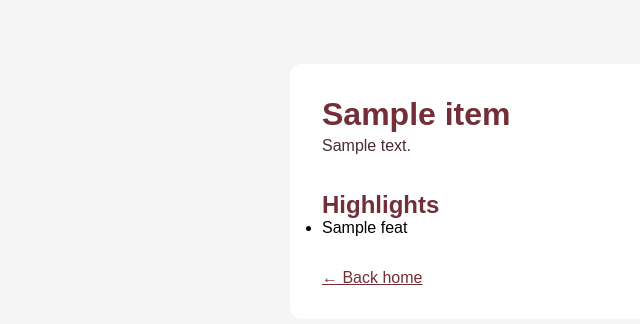
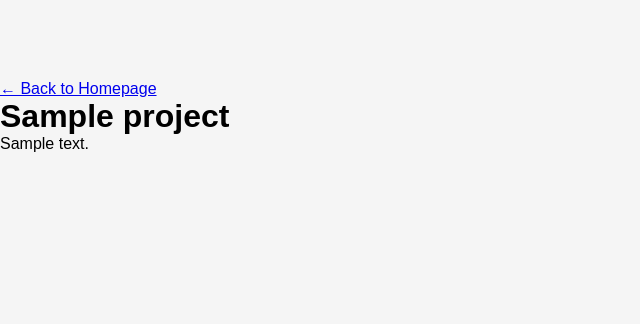
Before and after one commit to DrinAsani/hepa-website, a Flask app: template hepa-website/templates/project_detail.html in a window 1280 px wide. Shown: the top 324 px of the page, without its empty margins (0-640 px from the left). Run offline with Flask 3, Linux system fonts and the light colour scheme; the template is opened without the code that fills it: most values are stand-ins (such as "Sample title", 1, 10 or a date in 2020); parts of the project's set-up code (start-up, migrations or seed data) failed here and were passed over.

Commit message:
Update project_detail.html

```diff
--- a/hepa-website/templates/project_detail.html
+++ b/hepa-website/templates/project_detail.html
@@ -2,20 +2,17 @@
 <html lang="en">
 <head>
   <meta charset="UTF-8">
-  <title>{{ item.title }} – Projects | Hepa Solutions</title>
+  <meta name="viewport" content="width=device-width, initial-scale=1">
+  <title>{{ project.title }} – Hepa Solutions</title>
   <link rel="stylesheet" href="{{ url_for('static', filename='css/main.css') }}">
 </head>
 <body>
-  <main style="max-width:700px;margin:4rem auto;padding:2rem;background:#fff;border-radius:12px;">
-    <h1 style="color:#722F37;">{{ item.title }}</h1>
-    <p style="color:#4b2c30;line-height:1.6;">{{ item.description }}</p>
-    {% if item.features %}
-      <h2 style="margin-top:2rem;">Highlights</h2>
-      <ul>
-        {% for f in item.features %}<li>{{ f }}</li>{% endfor %}
-      </ul>
+  <main class="detail-card project-detail-card">
+    <a href="{{ url_for('index') }}" class="back-link">&larr; Back to Homepage</a>
+    <h1>{{ project.title }}</h1>
+    {% if project.content %}
+      <p class="desc">{{ project.content }}</p>
     {% endif %}
-    <p style="margin-top:2rem;"><a href="/" style="color:#722F37;">← Back home</a></p>
   </main>
 </body>
 </html>
```
